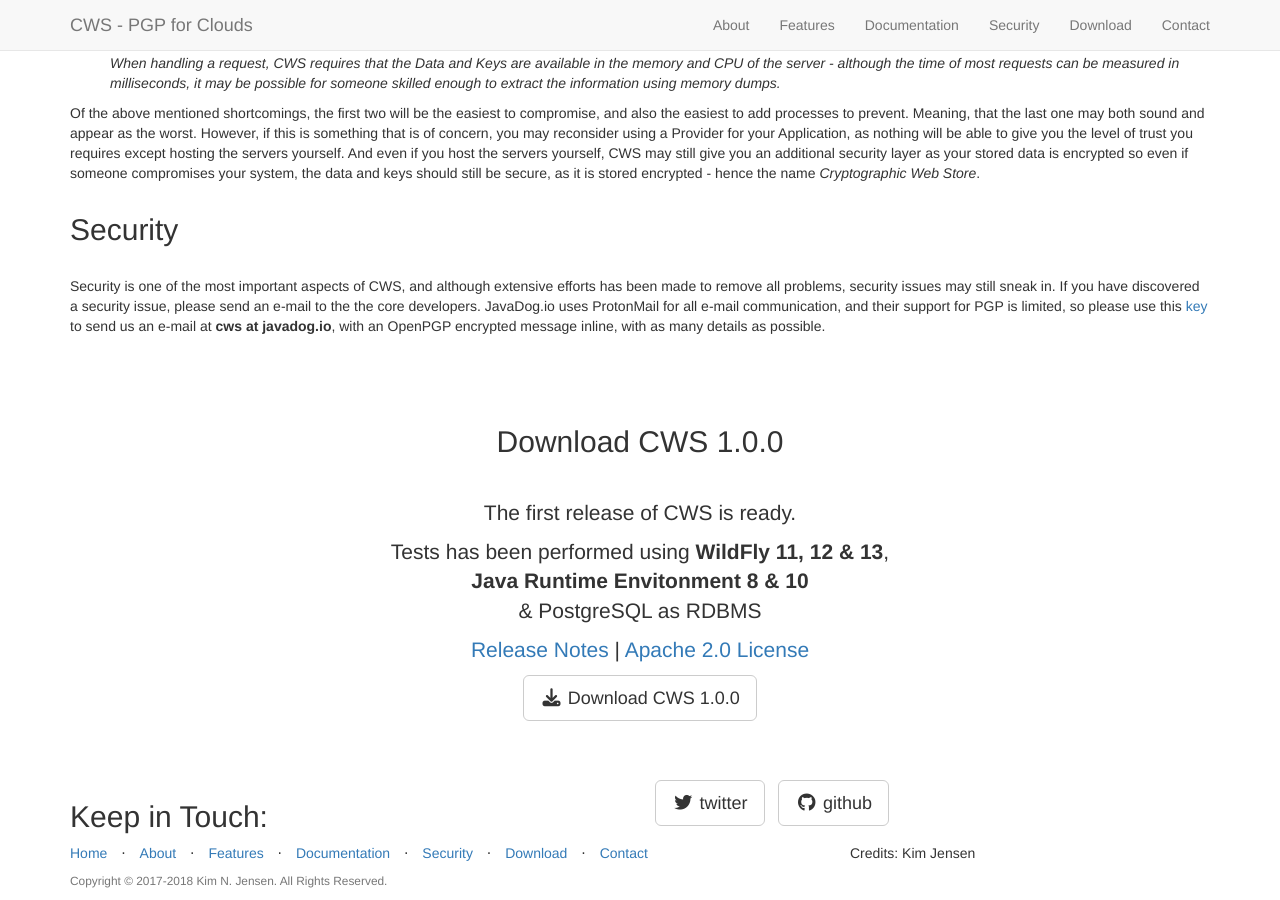
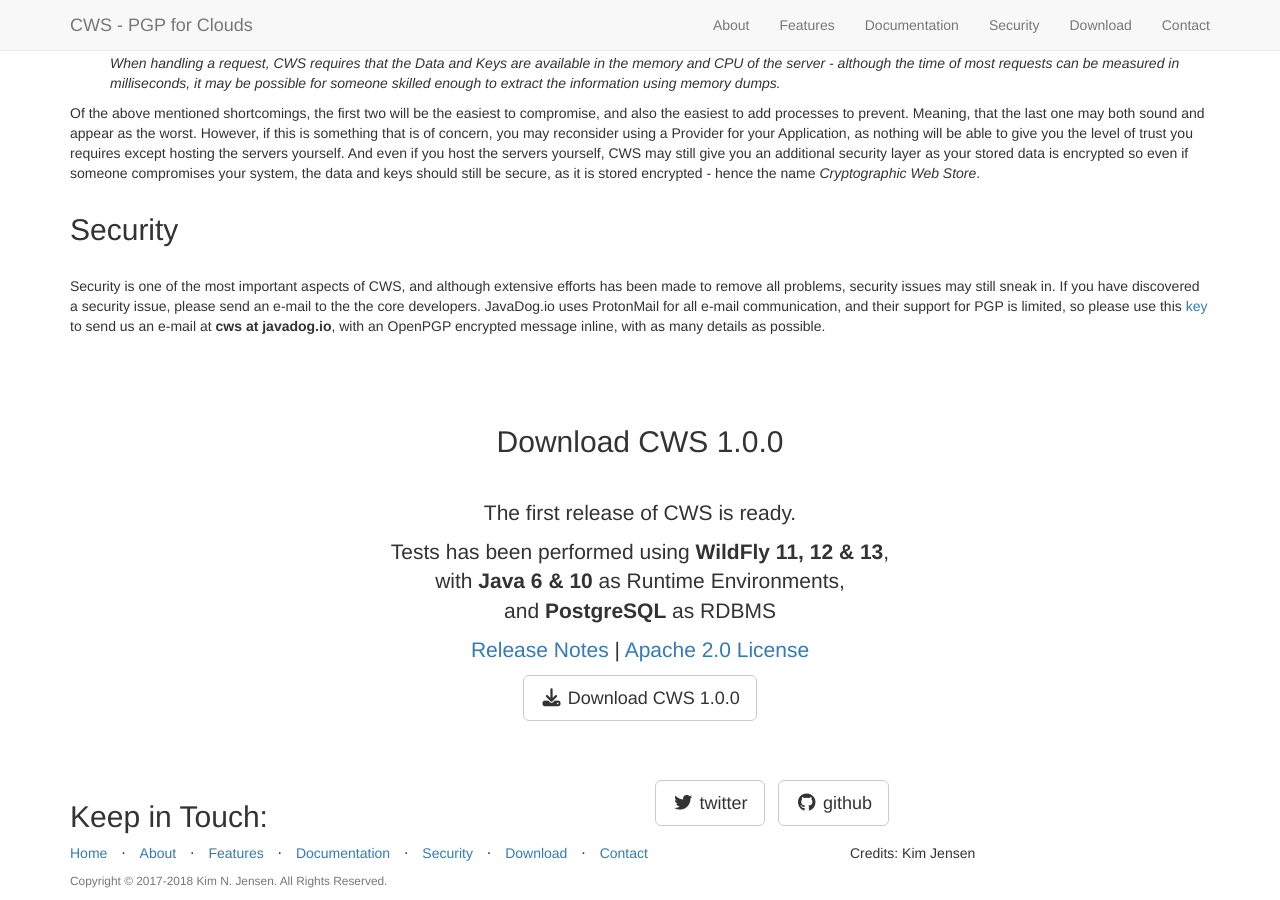
Before and after one commit to JavaDogs/cws-website, a Jekyll site: the page built from index.html, in a window 1280 px wide and 900 px high, scrolled down 2953 px. Built offline with Jekyll 4.4.1, drawn with Linux system fonts in a browser that asks for light colours; nearby versions of some CDN libraries; library files that are not in the unit come from our copies.

Commit message:
Changes to test components.

```diff
--- a/_includes/download.html
+++ b/_includes/download.html
@@ -7,7 +7,9 @@
             <br/>
             <p>The first release of CWS is ready.</p>
 
-            <p>Tests has been performed using <strong>WildFly 11, 12 &amp; 13</strong>,<br><strong>Java Runtime Envitonment 8 &amp; 10</strong><br>&amp; PostgreSQL as RDBMS</p>
+            <p>Tests has been performed using <strong>WildFly 11, 12 &amp; 13</strong>,<br>
+            with <strong>Java 6 &amp; 10</strong> as Runtime Environments,<br>
+            and <strong>PostgreSQL</strong> as RDBMS</p>
 
             <p><a href="https://github.com/JavaDogs/cws/blob/master/README.md">Release Notes</a>
             | <a href="https://github.com/JavaDogs/cws/blob/master/LICENSE">Apache 2.0 License</a></p>
```
